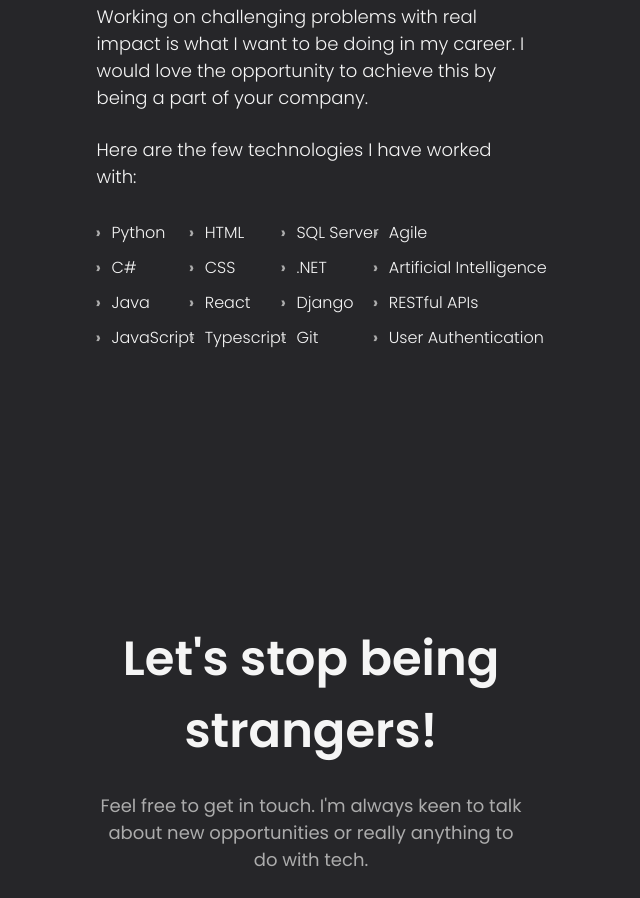
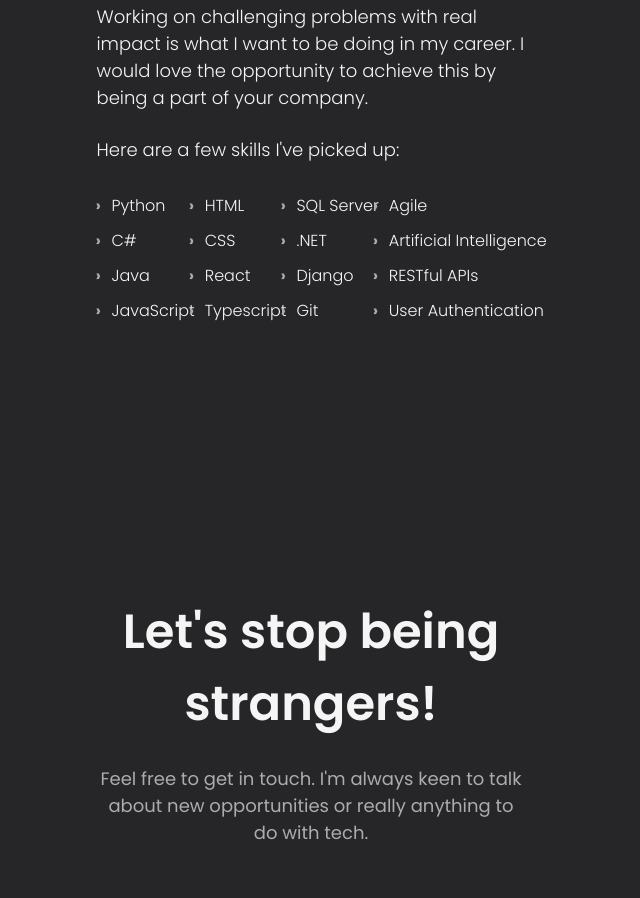
Before and after one commit to joshuarichards001/Personal-Website, a plain HTML site: page index.html in a window 1280 px wide. Shown: the part 2892-3790 px from the top of the page, without its empty margins (329-969 px from the left). Drawn offline with Linux system fonts and the light colour scheme.

Commit message:
Made adjustments to content

```diff
--- a/index.html
+++ b/index.html
@@ -134,7 +134,7 @@
             </h4>
             <br>
             <h4>
-                Here are the few technologies I have worked with:
+                Here are a few skills I've picked up:
             </h4>
             <br>
             <ul>
```
